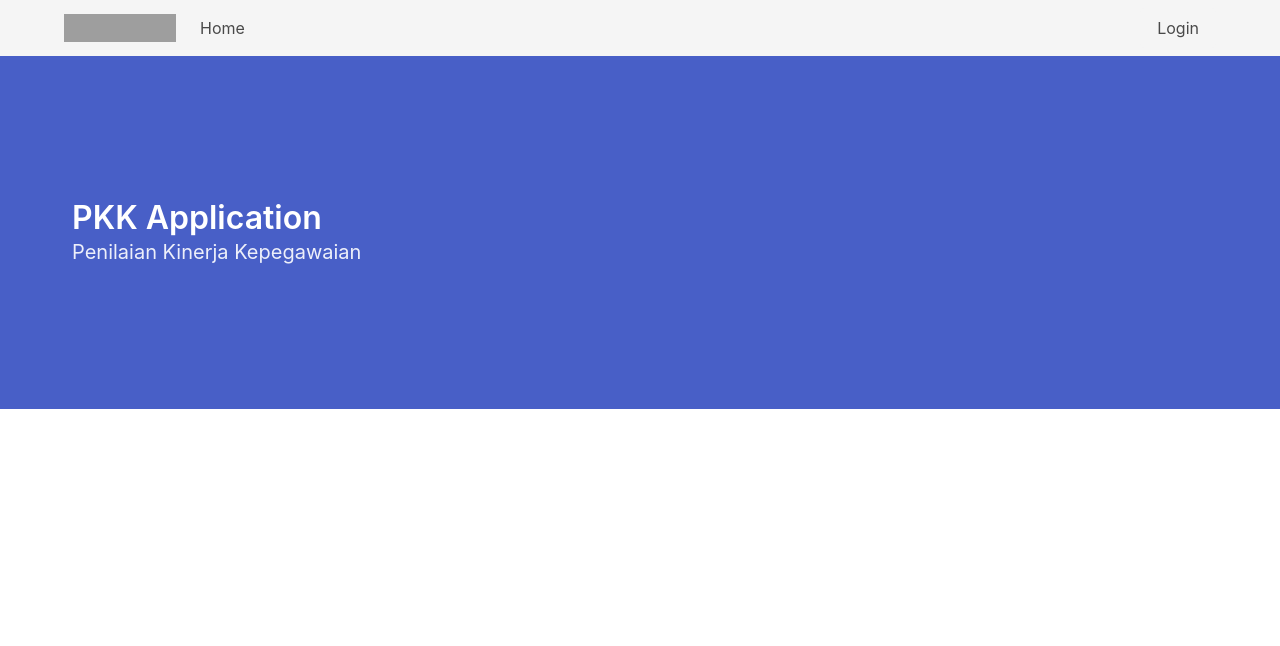
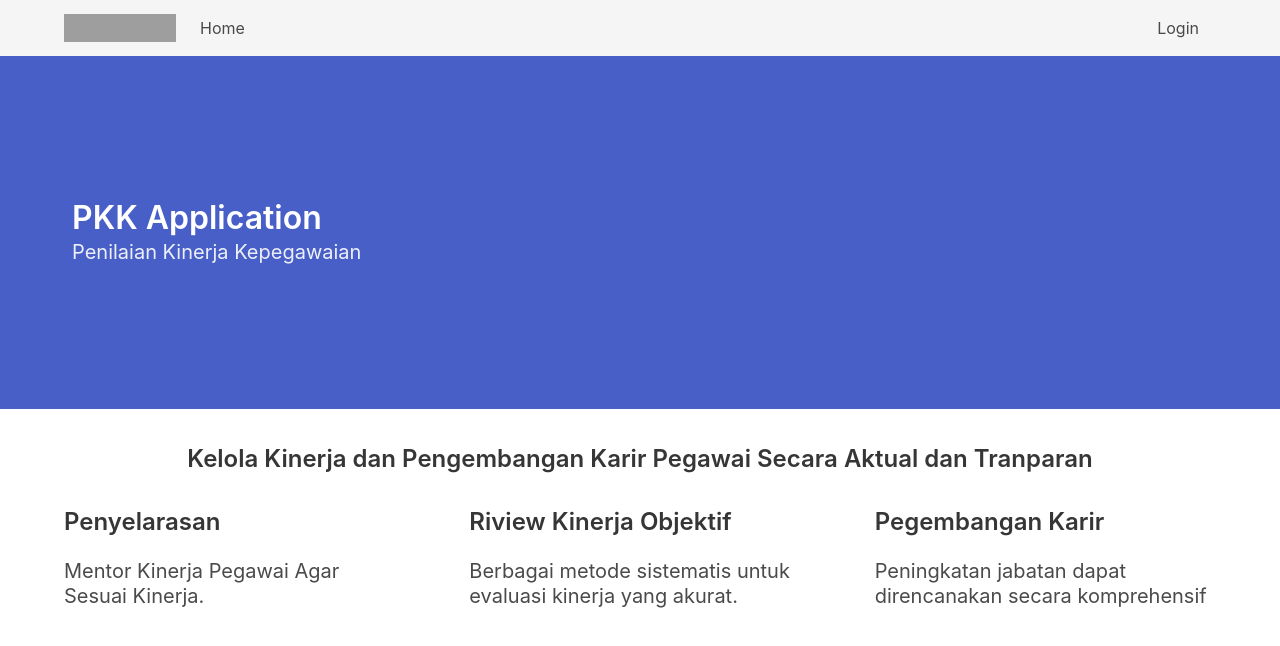
Before and after one commit to fazrithe/pkk-frontend, a Next.js app: page / in a window 1280 px wide. Shown: the top 646 px of the page. Built offline with nearby package versions, Linux system fonts and the light colour scheme; grey boxes are pictures that could not be loaded.

Commit message:
add section
add section

```diff
--- a/package.json
+++ b/package.json
@@ -25,5 +25,10 @@
     "sweetalert2": "^11.6.16",
     "sweetalert2-react-content": "^5.0.7",
     "yup": "^0.32.11"
+  },
+  "devDependencies": {
+    "autoprefixer": "^10.4.13",
+    "postcss": "^8.4.14",
+    "tailwindcss": "^3.2.4"
   }
 }
--- a/pages/index.js
+++ b/pages/index.js
@@ -16,6 +16,33 @@ export default function Home({ allPostsData }) {
         </p>
       </div>
     </section>
+    <section className="container pt-9">
+      <div class="grid justify-items-center pb-9">
+        <div class="box-border md:box-content w-62">
+            <h3 className="title is-4">Kelola Kinerja dan Pengembangan Karir Pegawai Secara Aktual dan Tranparan</h3>
+          </div>
+      </div>
+      <div class="columns is-variable is-1-mobile is-0-tablet is-3-desktop is-8-widescreen is-2-fullhd">
+        <div class="column">
+          <div class="content is-small">
+            <h1 className="title">Penyelarasan</h1>
+            <label className="subtitle">Mentor Kinerja Pegawai Agar Sesuai Kinerja.</label>
+          </div>
+        </div>
+        <div class="column">
+          <div class="content is-small">
+            <h1 className="title">Riview Kinerja Objektif</h1>
+            <label className="subtitle">Berbagai metode sistematis untuk evaluasi kinerja yang akurat.</label>
+          </div>
+        </div>
+        <div class="column">
+          <div class="content is-small">
+            <h1 className="title">Pegembangan Karir</h1>
+            <label className="subtitle">Peningkatan jabatan dapat direncanakan secara komprehensif</label>
+          </div>
+        </div>
+      </div>
+    </section>
     </div>
     </>
     )
--- /dev/null
+++ b/postcss.config.js
@@ -0,0 +1,6 @@
+module.exports = {
+  plugins: {
+    tailwindcss: {},
+    autoprefixer: {},
+  },
+}
--- a/styles/global.css
+++ b/styles/global.css
@@ -1,27 +1,3 @@
-html,
-body {
-  padding: 0;
-  margin: 0;
-  font-family: -apple-system, BlinkMacSystemFont, Segoe UI, Roboto, Oxygen,
-    Ubuntu, Cantarell, Fira Sans, Droid Sans, Helvetica Neue, sans-serif;
-  line-height: 1.6;
-  font-size: 18px;
-}
-
-* {
-  box-sizing: border-box;
-}
-
-a {
-  color: #0070f3;
-  text-decoration: none;
-}
-
-a:hover {
-  text-decoration: underline;
-}
-
-img {
-  max-width: 100%;
-  display: block;
-}
+@tailwind base;
+@tailwind components;
+@tailwind utilities;
--- /dev/null
+++ b/tailwind.config.js
@@ -0,0 +1,12 @@
+/** @type {import('tailwindcss').Config} */
+module.exports = {
+  content: [
+    "./app/**/*.{js,ts,jsx,tsx}", // Note the addition of the `app` directory.
+    "./pages/**/*.{js,ts,jsx,tsx}",
+    "./components/**/*.{js,ts,jsx,tsx}",
+  ],
+  theme: {
+    extend: {},
+  },
+  plugins: [],
+}
```
Also changed, not shown: 1 other file (tests, documents, lock files or other folders).
